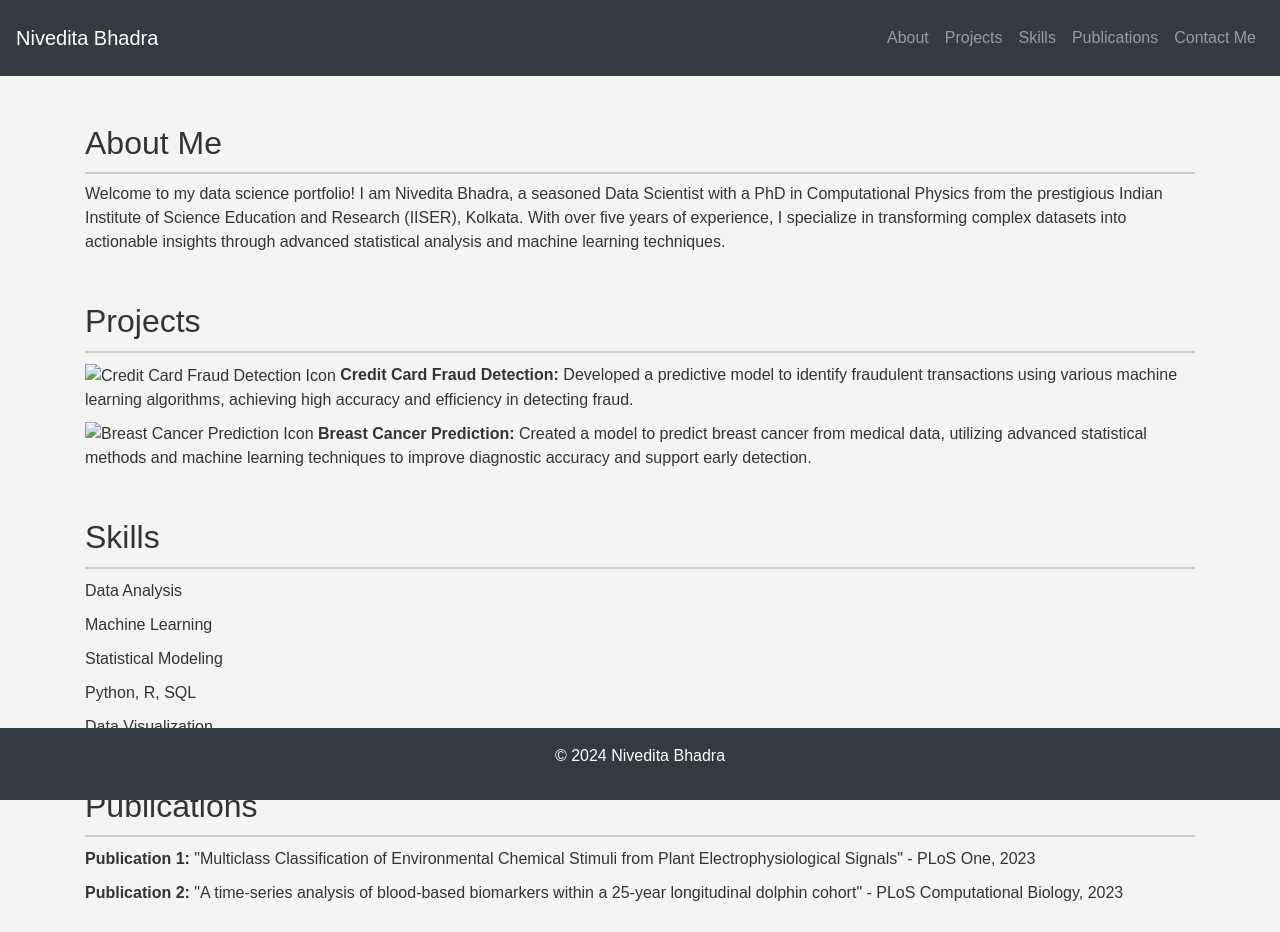
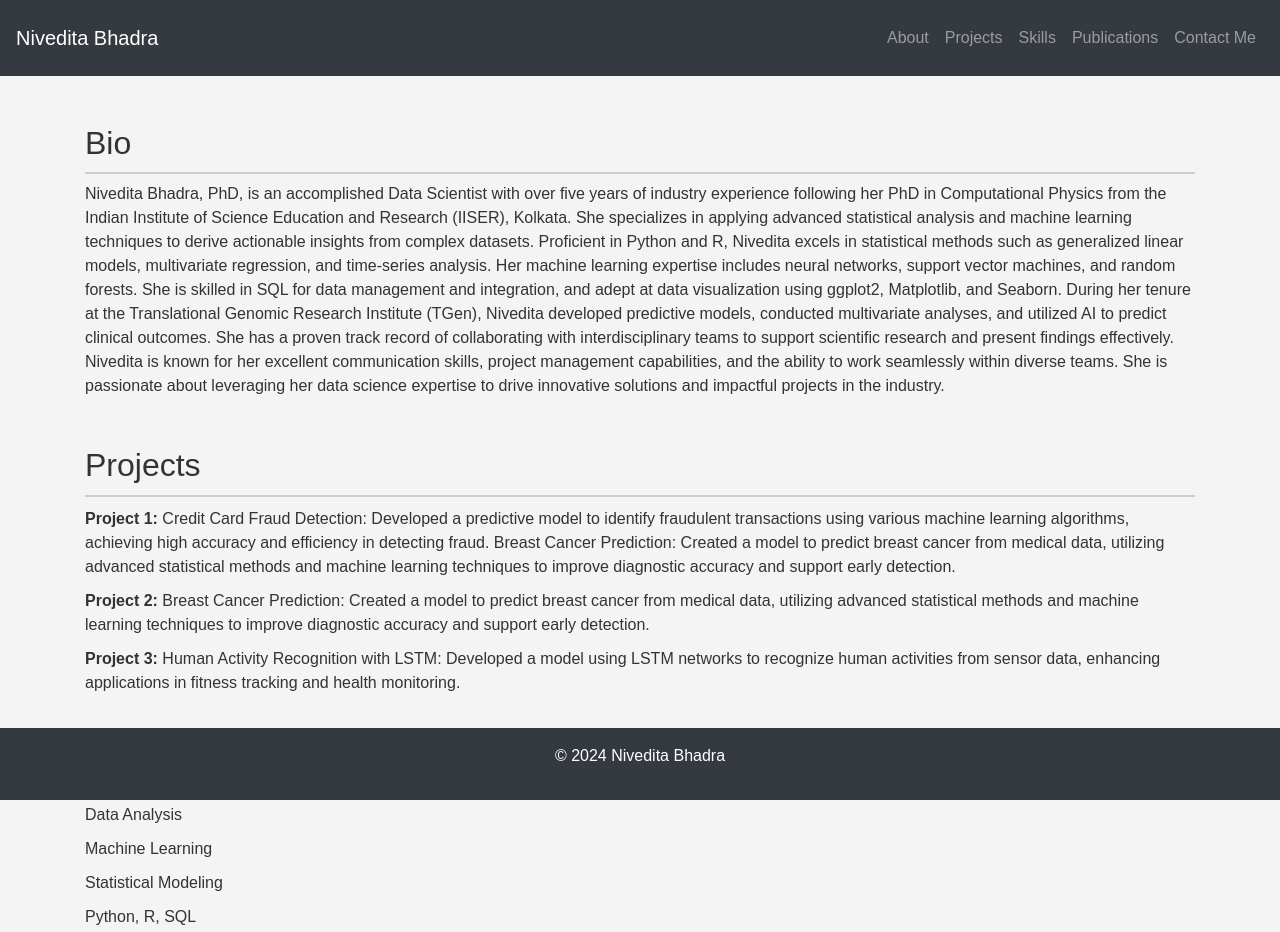
Before and after one commit to BNTechie/Portfolio, a plain HTML site: page index.html in a window 1280 px wide. Shown: the top 932 px of the page. Drawn offline with nearby package versions, Linux system fonts and the light colour scheme.

Commit message:
Update index.html

```diff
--- a/index.html
+++ b/index.html
@@ -26,20 +26,25 @@
 
     <div class="container mt-5">
         <section id="about">
-            <h2>About Me</h2>
-            <p>Welcome to my data science portfolio! I am Nivedita Bhadra, a seasoned Data Scientist with a PhD in Computational Physics from the prestigious Indian Institute of Science Education and Research (IISER), Kolkata. With over five years of experience, I specialize in transforming complex datasets into actionable insights through advanced statistical analysis and machine learning techniques.</p>
+            <h2>Bio</h2>
+            <p> Nivedita Bhadra, PhD, is an accomplished Data Scientist with over five years of industry experience following her PhD in Computational Physics from the Indian Institute of Science Education and Research (IISER), Kolkata. She specializes in applying advanced statistical analysis and machine learning techniques to derive actionable insights from complex datasets.
+
+                Proficient in Python and R, Nivedita excels in statistical methods such as generalized linear models, multivariate regression, and time-series analysis. Her machine learning expertise includes neural networks, support vector machines, and random forests. She is skilled in SQL for data management and integration, and adept at data visualization using ggplot2, Matplotlib, and Seaborn.
+
+                During her tenure at the Translational Genomic Research Institute (TGen), Nivedita developed predictive models, conducted multivariate analyses, and utilized AI to predict clinical outcomes. She has a proven track record of collaborating with interdisciplinary teams to support scientific research and present findings effectively.
+
+                Nivedita is known for her excellent communication skills, project management capabilities, and the ability to work seamlessly within diverse teams. She is passionate about leveraging her data science expertise to drive innovative solutions and impactful projects in the industry.</p>
         </section>
 
         <section id="projects" class="mt-5">
             <h2>Projects</h2>
             <ul>
-                <li>
-                    <img src="Create_an_icon_for_a_credit_card_fraud_detection_p.png" alt="Credit Card Fraud Detection Icon" style="width:50px;height:auto;">
-                    <strong>Credit Card Fraud Detection:</strong> Developed a predictive model to identify fraudulent transactions using various machine learning algorithms, achieving high accuracy and efficiency in detecting fraud.
-                </li>
-                <li>
-                    <img src="Create_an_icon_for_a_breast_cancer_prediction_proj.png" alt="Breast Cancer Prediction Icon" style="width:50px;height:auto;">
-                    <strong>Breast Cancer Prediction:</strong> Created a model to predict breast cancer from medical data, utilizing advanced statistical methods and machine learning techniques to improve diagnostic accuracy and support early detection.
+                <li><strong>Project 1:</strong> Credit Card Fraud Detection: Developed a predictive model to identify fraudulent transactions using various machine learning algorithms, achieving high accuracy and efficiency in detecting fraud.
+
+                    Breast Cancer Prediction: Created a model to predict breast cancer from medical data, utilizing advanced statistical methods and machine learning techniques to improve diagnostic accuracy and support early detection.</li>
+                <li><strong>Project 2:</strong> Breast Cancer Prediction: Created a model to predict breast cancer from medical data, utilizing advanced statistical methods and machine learning techniques to improve diagnostic accuracy and support early detection.</li>
+                <li><strong>Project 3:</strong> Human Activity Recognition with LSTM: Developed a model using LSTM networks to recognize human activities from sensor data, enhancing applications in fitness tracking and health monitoring.
+
                 </li>
             </ul>
         </section>
```
